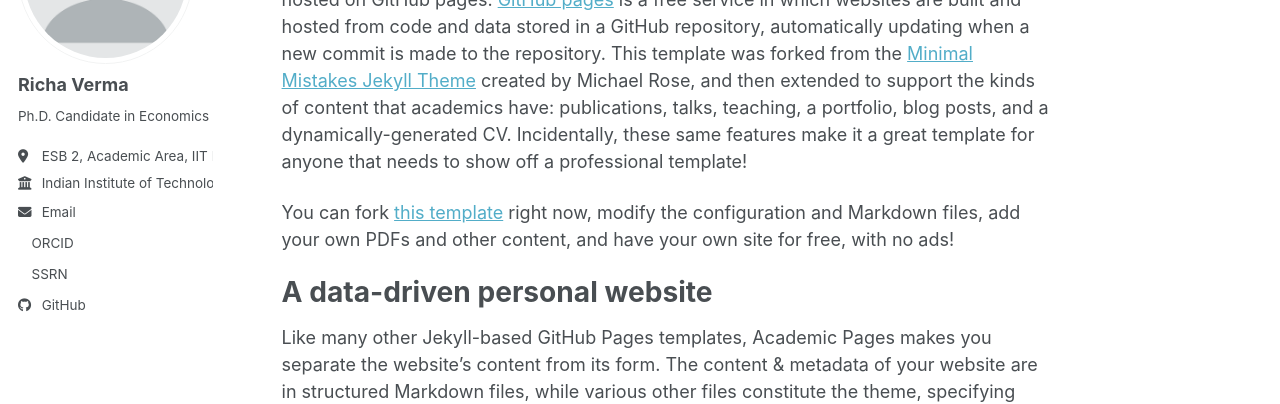
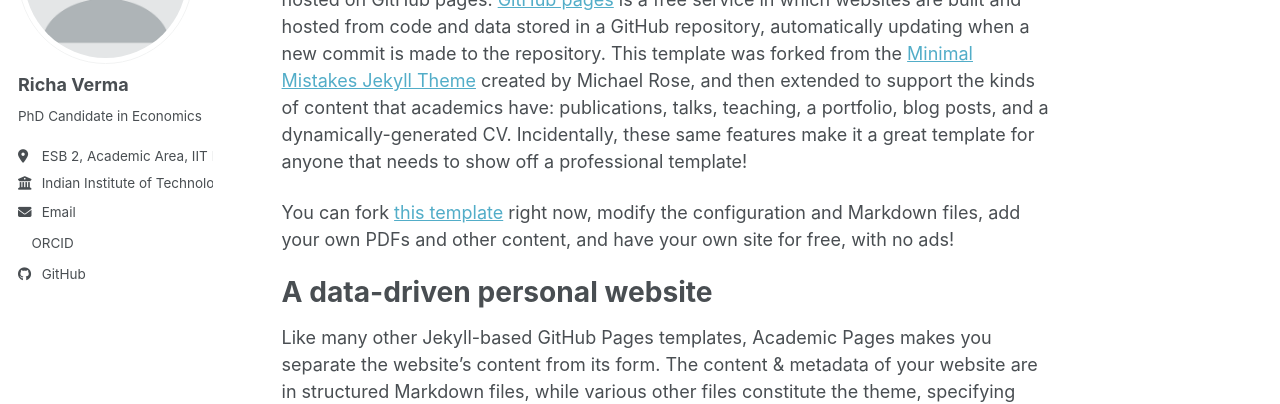
Before and after one commit to Richaverma22/Richaverma22.github.io, a Jekyll site: the page built from _pages/about.md, in a window 1280 px wide. Shown: the part 212-616 px from the top of the page. Built offline with Jekyll 4.4.1, drawn with Linux system fonts in a browser that asks for light colours; a style sheet for code colours, icons or effects is not loaded.

Commit message:
Modify description and bio in _config.yml
Updated personal description and bio in the configuration file.

```diff
--- a/_config.yml
+++ b/_config.yml
@@ -12,7 +12,7 @@ site_theme               : "default" # The available themes options are "default
 title                    : "Richa Verma"
 title_separator          : "-"
 name                     : &name "Richa Verma"
-description              : &description "Your Name's academic portfolio"   # Update this with a general description of your site, this is the default if not overridden by a page
+description              : &description "PhD candidate in Economics at IIT Kanpur. Research on data governance, AI regulation, and digital trade policy."   # Update this with a general description of your site, this is the default if not overridden by a page
 url                      : "https://Richaverma22.github.io" # The base hostname & protocol for your site e.g. "https://[your GitHub username].github.io",
                                                            # or if you already have some other page hosted on Github then use "https://[your GitHub username].github.io/[Your Repo Name]"
 baseurl                  : "" # the subpath of your site, e.g. "/blog"
@@ -26,21 +26,21 @@ author:
   avatar           : "profile.png"
   name             : "Richa Verma"
   pronouns         : # example: "she/her"
-  bio              : "Ph.D. Candidate in Economics"
+  bio              : "PhD Candidate in Economics"
   location         : "ESB 2, Academic Area, IIT Kanpur"
   employer         : "Indian Institute of Technology Kanpur"
   uri              : # URL
   email            : "richaverma22@iitk.ac.in"
 
   # Academic websites
+  orcid            : "https://orcid.org/0009-0005-1999-795X"
   linkedin         : "richa-verma-0404361bb"
   arxiv            : # URL - Update with the correct link to your profile
   googlescholar    : #"https://scholar.google.com/citations?user=PS_CX0AAAAAJ"
   inspire-hep      : # URL
   impactstory      : # URL
-  orcid            : "https://orcid.org/0009-0005-1999-795X"
   semantic         : # URL
-  ssrn             : "https://hq.ssrn.com/submissions/MyPapers.cfm?partid=7889112"
+  ssrn             : #"https://hq.ssrn.com/submissions/MyPapers.cfm?partid=7889112"
   pubmed           : #"https://www.ncbi.nlm.nih.gov/pubmed/?term=john+snow"
   researchgate     : # URL
   scopus           : # URL
```
